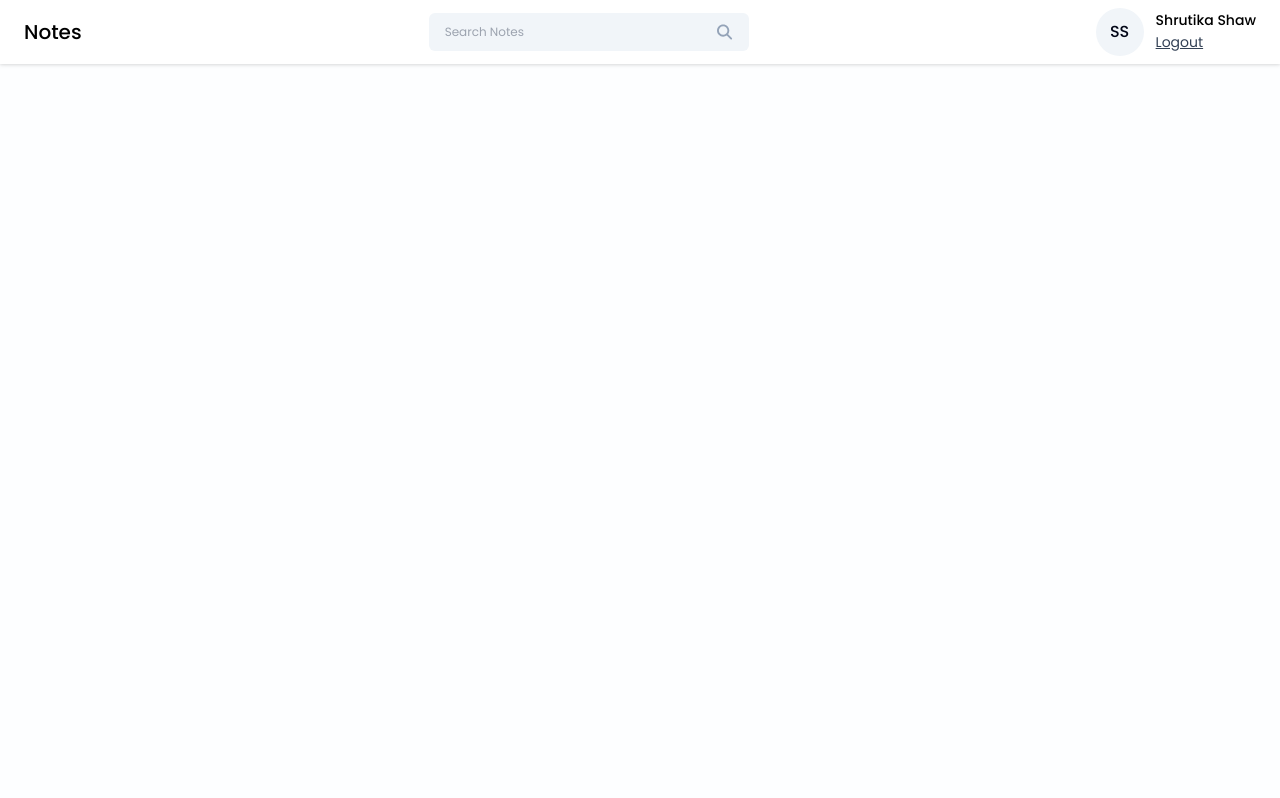
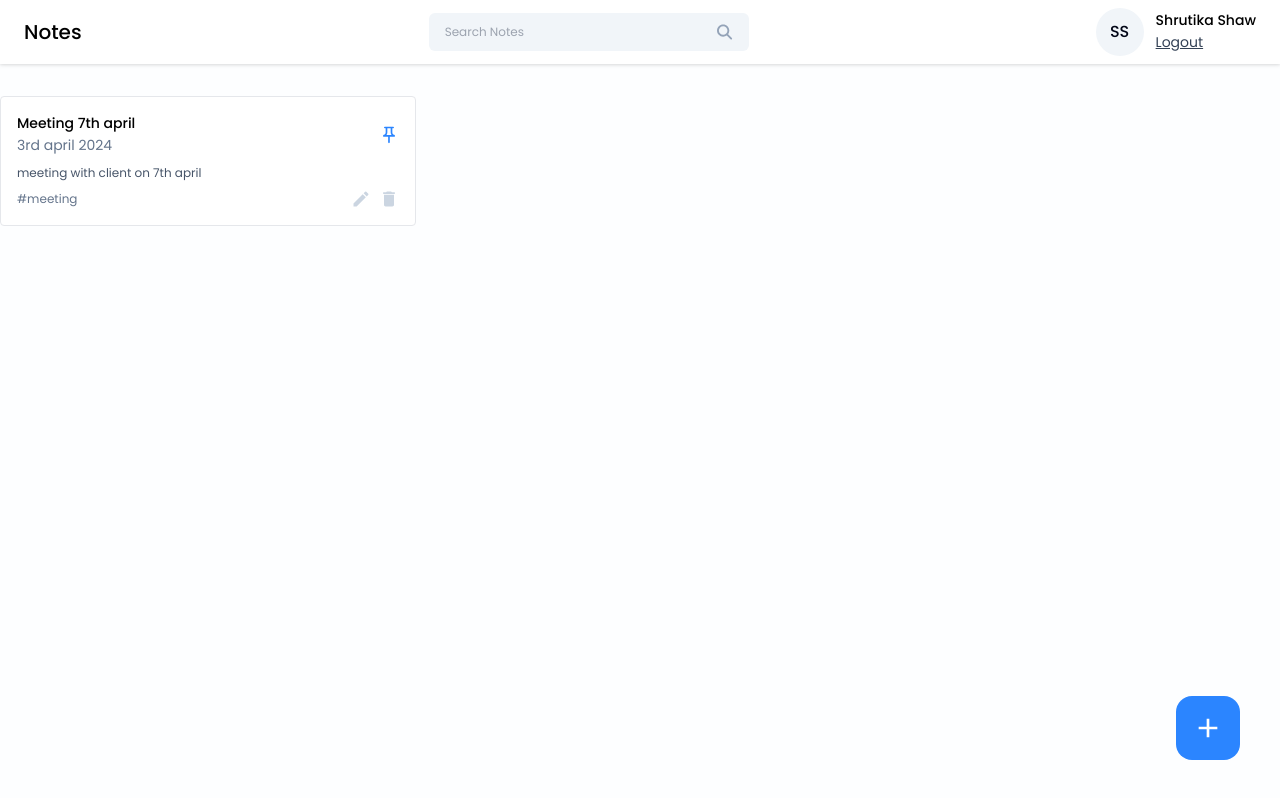
Before and after one commit to VenusTokyo/QuikNote, a React (Vite) app in the folder frontend/notes-app/: page /dashboard in a window 1280 px wide. Built offline with nearby package versions, Linux system fonts and the light colour scheme.

Commit message:
:construction: note card and add button

```diff
--- /dev/null
+++ b/frontend/notes-app/src/components/Cards/NoteCard.jsx
@@ -0,0 +1,36 @@
+import React from 'react'
+import { MdOutlinePushPin, MdCreate,MdDelete } from 'react-icons/md'
+
+const NoteCard = ({
+    title,
+    date,
+    content,
+    tags,
+    isPinned,
+    onEdit,
+    onDelete,
+    onPinNote
+}) => {
+    return (
+        <div className=' border rounded p-4 bg-white hover:shadow-xl transition-all ease-in-out '>
+            <div className=" flex items-center justify-between">
+                <div className="">
+                    <h6 className=' text-sm font-medium'>{title}</h6>
+                    <span className=' text-sm text-slate-500'>{date}</span>
+                </div>
+                <MdOutlinePushPin className={`icon-btn ${isPinned?'text-primary':'text-slate-300'}`} onClick={onPinNote}/>
+            </div>
+            <p className=" text-xs text-slate-600 mt-2">{content?.slice(0,60)}</p>
+            <div className=" flex items-center justify-between mt-2">
+                <div className=" text-xs text-slate-500">{tags}</div>
+                <div className=" flex items-center gap-2">
+                    <MdCreate className='icon-btn hover:text-green-600' onClick={onEdit}/>
+                    <MdDelete className='icon-btn hover:text-red-500' onClick={onDelete}/>
+
+                </div>
+            </div>
+        </div>
+    )
+}
+
+export default NoteCard
--- a/frontend/notes-app/src/index.css
+++ b/frontend/notes-app/src/index.css
@@ -20,4 +20,7 @@
   .btn-primary{
     @apply w-full text-sm bg-primary text-white p-2 rounded my-1 hover:bg-blue-600
   }
+  .icon-btn{
+    @apply text-xl text-slate-300 cursor-pointer hover:text-primary
+  }
 }
--- a/frontend/notes-app/src/pages/Home/Home.jsx
+++ b/frontend/notes-app/src/pages/Home/Home.jsx
@@ -1,10 +1,30 @@
 import React from 'react'
 import Navbar from '../../components/Navbar/Navbar'
+import NoteCard from '../../components/Cards/NoteCard'
+import { MdAdd } from 'react-icons/md'
 
 const Home = () => {
   return (
     <>
-    <Navbar/>
+      <Navbar />
+      <div className=" container mx-auto">
+        <div className=" grid grid-cols-3 gap-4 mt-8">
+          <NoteCard
+            title="Meeting 7th april"
+            date='3rd april 2024'
+            content="meeting with client on 7th april"
+            tags="#meeting"
+            isPinned={true}
+            onEdit={() => { }}
+            onDelete={() => { }}
+            onPinNote={() => { }}
+          />
+
+        </div>
+      </div>
+      <button className=' w-16 h-16 flex items-center justify-center rounded-2xl bg-primary hover:bg-blue-600 absolute right-10 bottom-10' onClick={()=>{}}>
+        <MdAdd className=' text-[32px] text-white'/>
+      </button>
     </>
   )
 }
```
